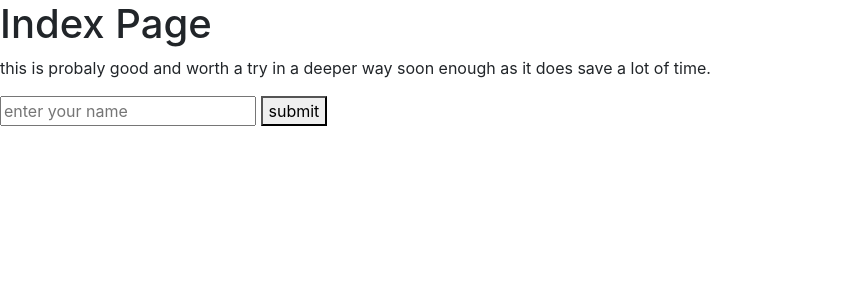
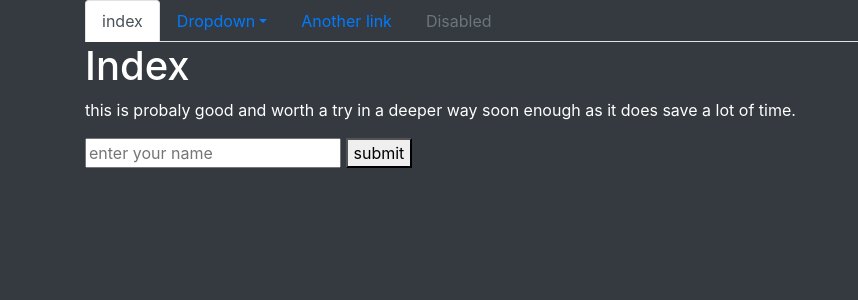
Before and after one commit to jaibeer72/CS50, a Flask app: page / in a window 1280 px wide. Shown: the top 300 px of the page, without its empty margins (0-858 px from the left). Run offline with Flask 2, Linux system fonts and the light colour scheme; some libraries are stand-ins or nearby versions.

Commit message:
flask Python and Jinga updates

```diff
--- a/app.py
+++ b/app.py
@@ -15,5 +15,4 @@ def index():
     if request.method == "POST":
         note = request.form.get("note")
         session["notes"].append(note)
-
     return render_template("index.html", Notes=session["notes"])
--- a/templates/index.html
+++ b/templates/index.html
@@ -1,8 +1,13 @@
 {% extends "layout.html" %}
 
+
 {% block heading %}
-    Index Page
+    Index
 {%endblock%}
+
+{% block tabname%}
+    index
+{% endblock %}
 
 {% block body %}
 
--- a/templates/layout.html
+++ b/templates/layout.html
@@ -9,7 +9,44 @@
     <!-- Bootstrap CSS -->
     <link rel="stylesheet" href="https://stackpath.bootstrapcdn.com/bootstrap/4.3.1/css/bootstrap.min.css" integrity="sha384-ggOyR0iXCbMQv3Xipma34MD+dH/1fQ784/j6cY/iJTQUOhcWr7x9JvoRxT2MZw1T" crossorigin="anonymous">
   </head>
-  <body>
+  <body class="container text-white bg-dark">
+      <!-- Nav tabs -->
+      <ul class="nav nav-tabs" id="navId">
+        <li class="nav-item">
+          <a href="#tab1Id" class="nav-link active">{%block tabname %} {% endblock %}</a>
+        </li>
+        <li class="nav-item dropdown">
+          <a class="nav-link dropdown-toggle" data-toggle="dropdown" href="#" role="button" aria-haspopup="true" aria-expanded="false">Dropdown</a>
+          <div class="dropdown-menu">
+            <a class="dropdown-item" href="#tab2Id">Action</a>
+            <a class="dropdown-item" href="#tab3Id">Another action</a>
+            <div class="dropdown-divider"></div>
+            <a class="dropdown-item" href="#tab4Id">Action</a>
+          </div>
+        </li>
+        <li class="nav-item">
+          <a href="#tab5Id" class="nav-link">Another link</a>
+        </li>
+        <li class="nav-item">
+          <a href="#" class="nav-link disabled">Disabled</a>
+        </li>
+      </ul>
+
+      <!-- Tab panes -->
+      <div class="tab-content">
+        <div class="tab-pane fade show active" id="tab1Id" role="tabpanel"></div>
+        <div class="tab-pane fade" id="tab2Id" role="tabpanel"></div>
+        <div class="tab-pane fade" id="tab3Id" role="tabpanel"></div>
+        <div class="tab-pane fade" id="tab4Id" role="tabpanel"></div>
+        <div class="tab-pane fade" id="tab5Id" role="tabpanel"></div>
+      </div>
+
+      <script>
+        $('#navId a').click(e => {
+          e.preventDefault();
+          $(this).tab('show');
+        });
+      </script>
       <h1>{% block heading %} {%endblock%}</h1>
       {%block body%}
 
```
Also changed, not shown: 2 other files.
